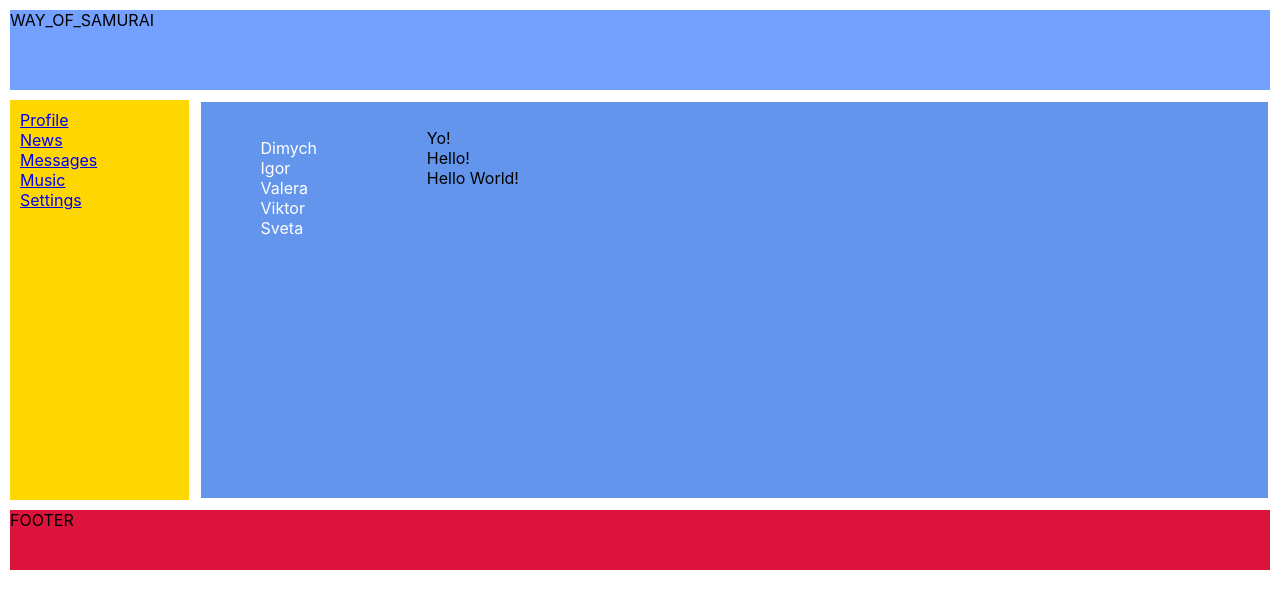
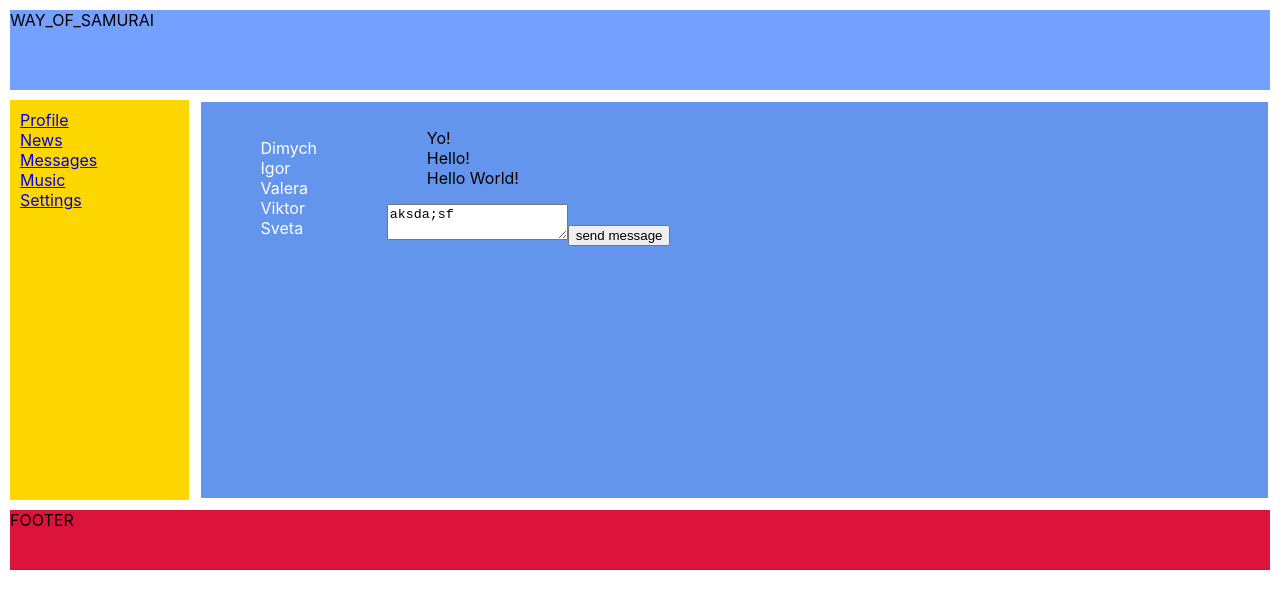
Before and after one commit to gurskygursky/way-of-samurai, a React (Create React App) app: page /messages in a window 1280 px wide. Shown: the top 608 px of the page. Built offline with nearby package versions, Linux system fonts and the light colour scheme.

Commit message:
add send messagesfunc

```diff
--- a/src/App.tsx
+++ b/src/App.tsx
@@ -37,6 +37,10 @@ export function App(props: AppPropsType) {
                                                              updateNewPost={props.store.updateNewPost.bind(props.store)}/>}/>
                     <Route path={'/messages'} element={<Messages arrayDialogs={state.messagesPage.arrayDialogs}
                                                                  arrayMessages={state.messagesPage.arrayMessages}
+                                                                 newMessageText={state.messagesPage.newMessageText}
+                                                                 sendMessage={props.store.sendMessage.bind(props.store)}
+                                                                 updateNewMessage={props.store.updateNewMessage.bind(props.store)}
+
                     />}/>
                 </Routes>
             </div>
--- a/src/components/dialogs/Dialog/Dialog.tsx
+++ b/src/components/dialogs/Dialog/Dialog.tsx
@@ -1,22 +1,46 @@
-import React from 'react';
+import React, {ChangeEvent, KeyboardEvent} from 'react';
 import style from './Dialog.module.css';
 import {Message} from '../../messages/message/Message';
 import { MessageType } from '../../../redux/state';
-// import {MessageType} from '../../../index';
 
 type DialogPropsType = {
     arrayMessages: MessageType[];
+    newMessageText: string;
+    sendMessage: () => void;
+    updateNewMessage: (newMessageText: string) => void;
 }
 
 export const Dialog = (props: DialogPropsType) => {
 
     const messageItems = props.arrayMessages.map(item => <Message message={item.message}/>);
 
+    const sendMessage = () => {
+        props.sendMessage();
+        console.log(props.arrayMessages);
+    }
+    const onKeyPressHandler = (event: KeyboardEvent<HTMLTextAreaElement>) => {
+        if (event.key === 'Enter') {
+            sendMessage();
+        }
+    }
+
+    const onChangeHandler = (event: ChangeEvent<HTMLTextAreaElement>) => {
+        props.updateNewMessage(event.currentTarget.value);
+    }
+
     return (
         <div className={style.dialogsList}>
             <ul className={style.messages} style={{listStyle: 'none'}}>
                 {messageItems}
             </ul>
+            <div>
+                <textarea value={props.newMessageText}
+                          onChange={onChangeHandler}
+                          onKeyDown={onKeyPressHandler}
+                          maxLength={300}
+                />
+                <button onClick={sendMessage}>send message</button>
+            </div>
         </div>
     );
 };
--- a/src/components/messages/Messages.tsx
+++ b/src/components/messages/Messages.tsx
@@ -8,13 +8,20 @@ import {DialogType, MessageType} from '../../redux/state';
 type MessagesPropsType = {
     arrayDialogs: DialogType[];
     arrayMessages: MessageType[];
+    newMessageText: string;
+    sendMessage: () => void;
+    updateNewMessage: (newMessageText: string) => void;
 }
 
 export const Messages = (props: MessagesPropsType) => {
     return (
         <div className={style.messagesWrapper}>
             <Dialogs arrayDialogs={props.arrayDialogs}/>
-            <Dialog arrayMessages={props.arrayMessages}/>
+            <Dialog arrayMessages={props.arrayMessages}
+                    newMessageText={props.newMessageText}
+                    sendMessage={props.sendMessage}
+                    updateNewMessage={props.updateNewMessage}
+            />
         </div>
 
     );
--- a/src/redux/state.ts
+++ b/src/redux/state.ts
@@ -19,6 +19,7 @@ export type profilePageType = {
 export type messagesPageType = {
     arrayMessages: MessageType[],
     arrayDialogs: DialogType[],
+    newMessageText: string;
 }
 export type StateType = {
     profilePage: profilePageType,
@@ -76,6 +77,8 @@ export type StoreType = {
     _onChange: () => void;
     subscribe: (callback: () => void) => void;
     getState: () => StateType;
+    sendMessage: () => void;
+    updateNewMessage: (newMessageText: string) => void;
 }
 
 export const store: StoreType = {
@@ -93,6 +96,7 @@ export const store: StoreType = {
                 {id: 4, userName: 'Viktor'},
                 {id: 5, userName: 'Sveta'},
             ],
+            newMessageText: 'aksda;sf'
         },
         profilePage: {
             arrayPosts: [
@@ -112,6 +116,16 @@ export const store: StoreType = {
         this._state.profilePage.newPost = newPostText;
         this._onChange();
     },
+    sendMessage () {
+        const newMessage = {id: 111, message: this._state.messagesPage.newMessageText};
+        this._state.messagesPage.arrayMessages.push(newMessage);
+        this._state.messagesPage.newMessageText = '';
+        this._onChange();
+    },
+    updateNewMessage (newMessageText: string) {
+        this._state.messagesPage.newMessageText = newMessageText;
+        this._onChange();
+    },
     _onChange () {
         console.log('state changed');
     },
```
